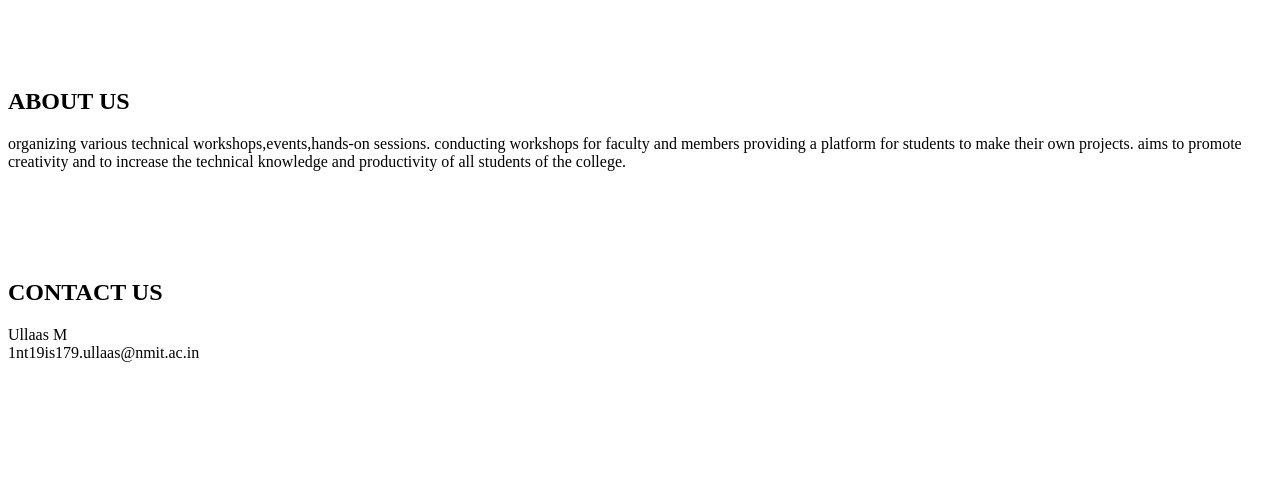
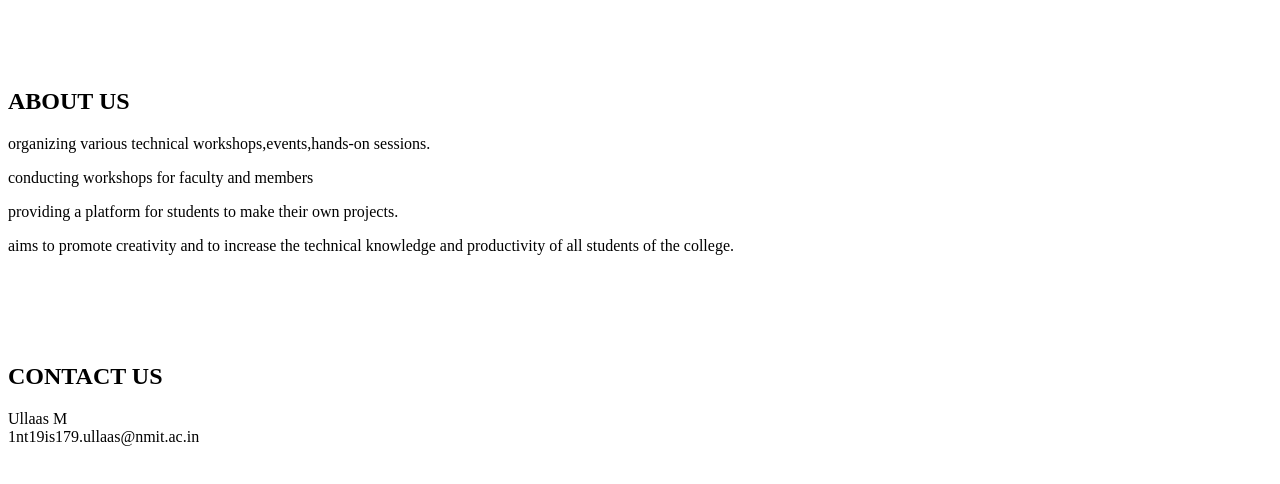
Before and after one commit to ullaas-m/WEBTECH179, a plain HTML site: page index.html in a window 1280 px wide. Shown: the part 258-742 px from the top of the page. Drawn offline with Linux system fonts and the light colour scheme.

Commit message:
Update index.html

```diff
--- a/index.html
+++ b/index.html
@@ -24,15 +24,18 @@
      <a href="register.html">REGISTER</a>
     <a href="committe.html">COMMITTE</a>
      <a href="#CONTACT US">CONTACT US</a>
+     <br> <br> <br>
+
+
     </div>
 <div>
     <br> <br>  <br> <br><br>
 
     <h2 align="left" style="color: black;" >ABOUT US</h2>
-    <p>organizing various technical workshops,events,hands-on sessions.
-        conducting workshops for faculty and members
-        providing a platform for students to make their own projects.
-        aims to promote creativity and to increase the technical knowledge and productivity of all students of the college.
+    <p>organizing various technical workshops,events,hands-on sessions.</p>
+        <p>conducting workshops for faculty and members</p>
+       <p> providing a platform for students to make their own projects.</p>
+        <p> aims to promote creativity and to increase the technical knowledge and productivity of all students of the college.</p>
     </p>
 </div> <br> <br> <br> <br>
  <div>
@@ -42,6 +45,12 @@
          1nt19is179.ullaas@nmit.ac.in
      </p>
  </div>
-  </body>
+
+
+
+
+
+
+        </body>
 </html>
 </div>
```
